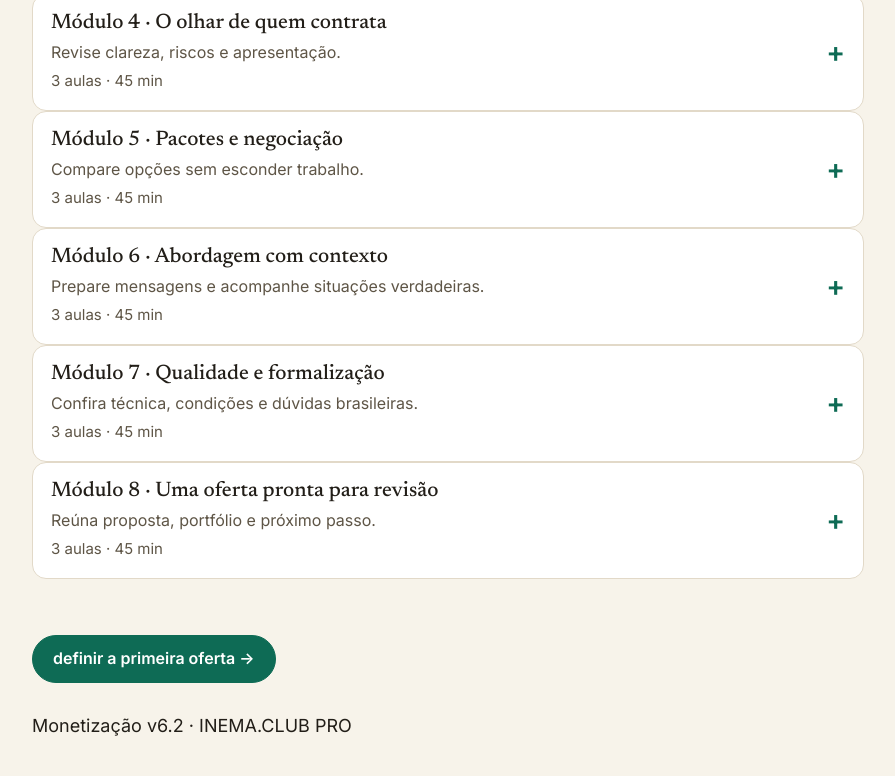
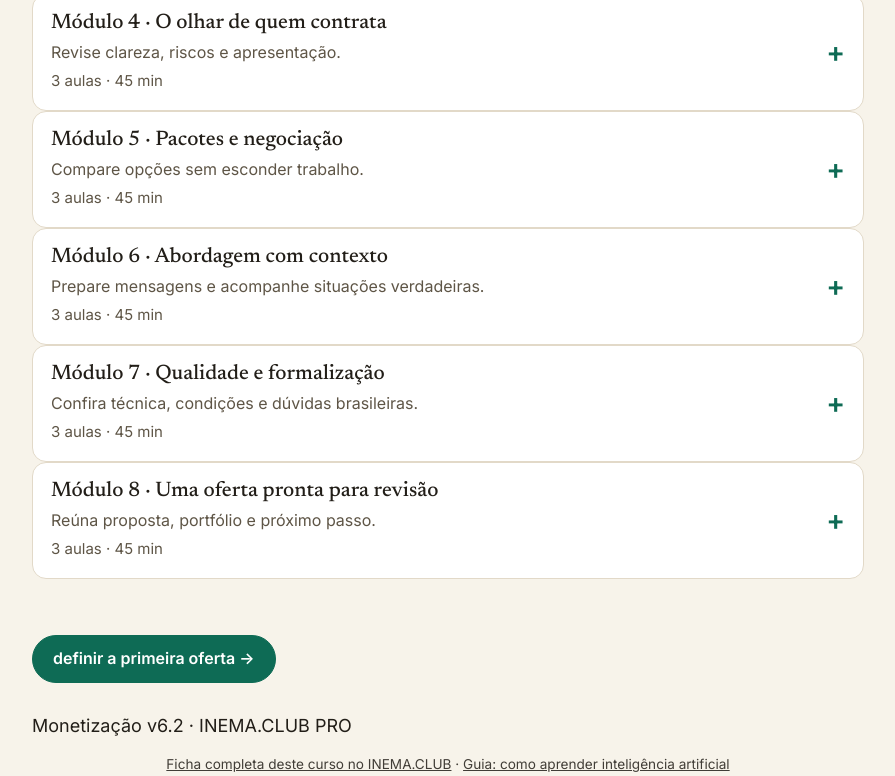
Before and after one commit to inematds/curso-monetizacao-criadores, a plain HTML site: page landing.html in a window 1280 px wide. Shown: the part 2449-3225 px from the top of the page, without its empty margins (192-1087 px from the left). Before the commit the page ends 3190 px from the top, so only its background shows below. Drawn offline with Linux system fonts and the light colour scheme.

Commit message:
seo: link de volta pra ficha do curso e pro guia no inema.club
Co-Authored-By: Claude Opus 5.5 (1M context) <noreply@anthropic.com>

```diff
--- a/landing.html
+++ b/landing.html
@@ -169,4 +169,8 @@
 </details>
 </div>
 <script>(function(){function abre(){var d=location.hash&&document.getElementById(location.hash.slice(1));if(d&&d.tagName==="DETAILS"){d.open=true;d.scrollIntoView();}}abre();addEventListener("hashchange",abre);})();</script>
-<!--/AULAS--></section><section class="l-sec"><a class="big" href="curso.html#aula-1">definir a primeira oferta →</a></section></main><footer class="wrap">Monetização v6.2 · INEMA.CLUB PRO</footer></body></html>
+<!--/AULAS--></section><section class="l-sec"><a class="big" href="curso.html#aula-1">definir a primeira oferta →</a></section></main><footer class="wrap">Monetização v6.2 · INEMA.CLUB PRO
+<!-- inema-backlink:v1 -->
+<p style="display:block;width:100%;text-align:center;font-size:.85rem;margin:.75rem 0 0;opacity:.85"><a href="https://www.inema.club/cursos/300-monetizacao-portfolio-ofertas-precos-e-clientes/" style="color:inherit;text-decoration:underline">Ficha completa deste curso no INEMA.CLUB</a> · <a href="https://www.inema.club/aprender-inteligencia-artificial/" style="color:inherit;text-decoration:underline">Guia: como aprender inteligência artificial</a></p>
+<!-- /inema-backlink:v1 -->
+</footer></body></html>
```
Also changed, not shown: 1 other file.
